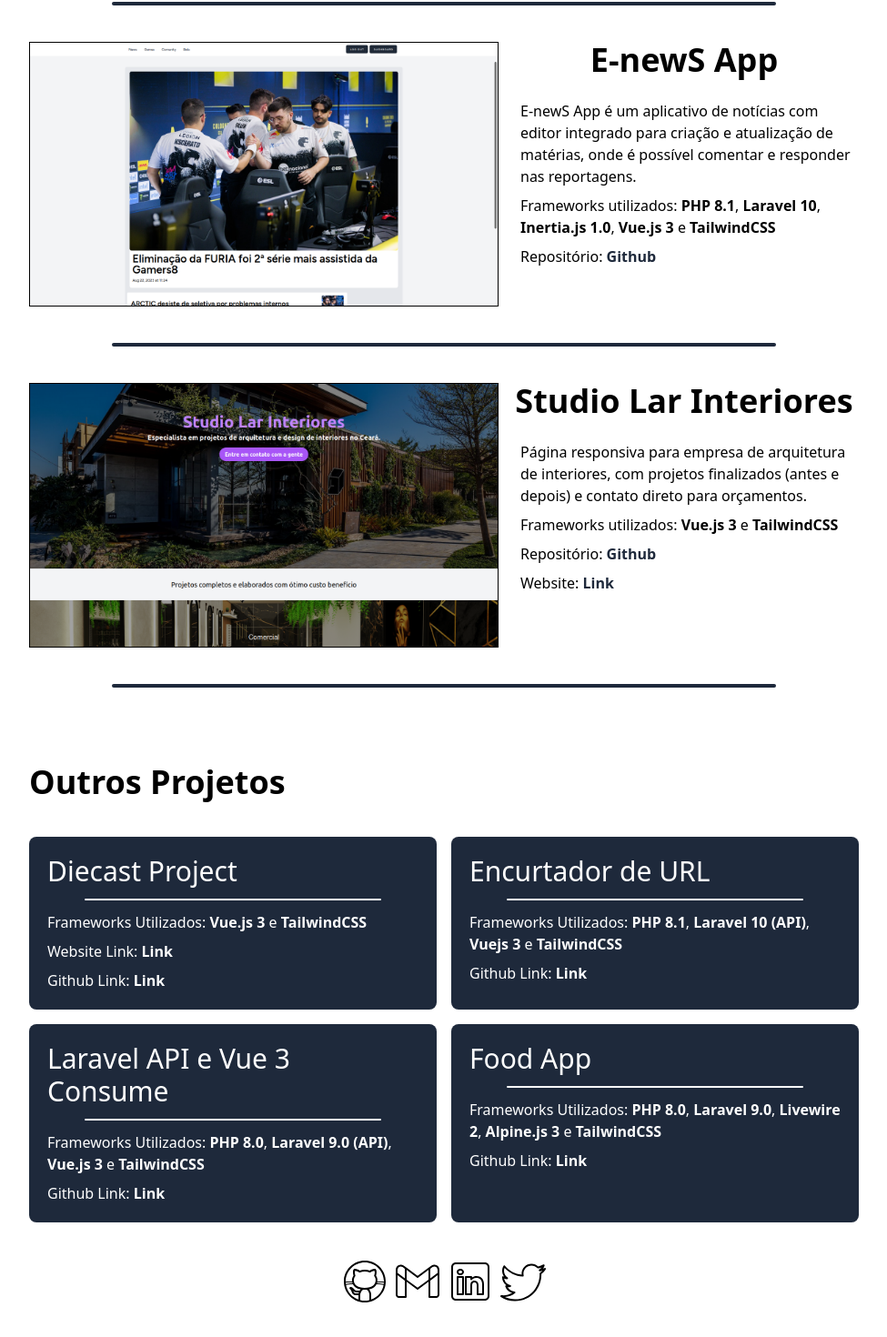
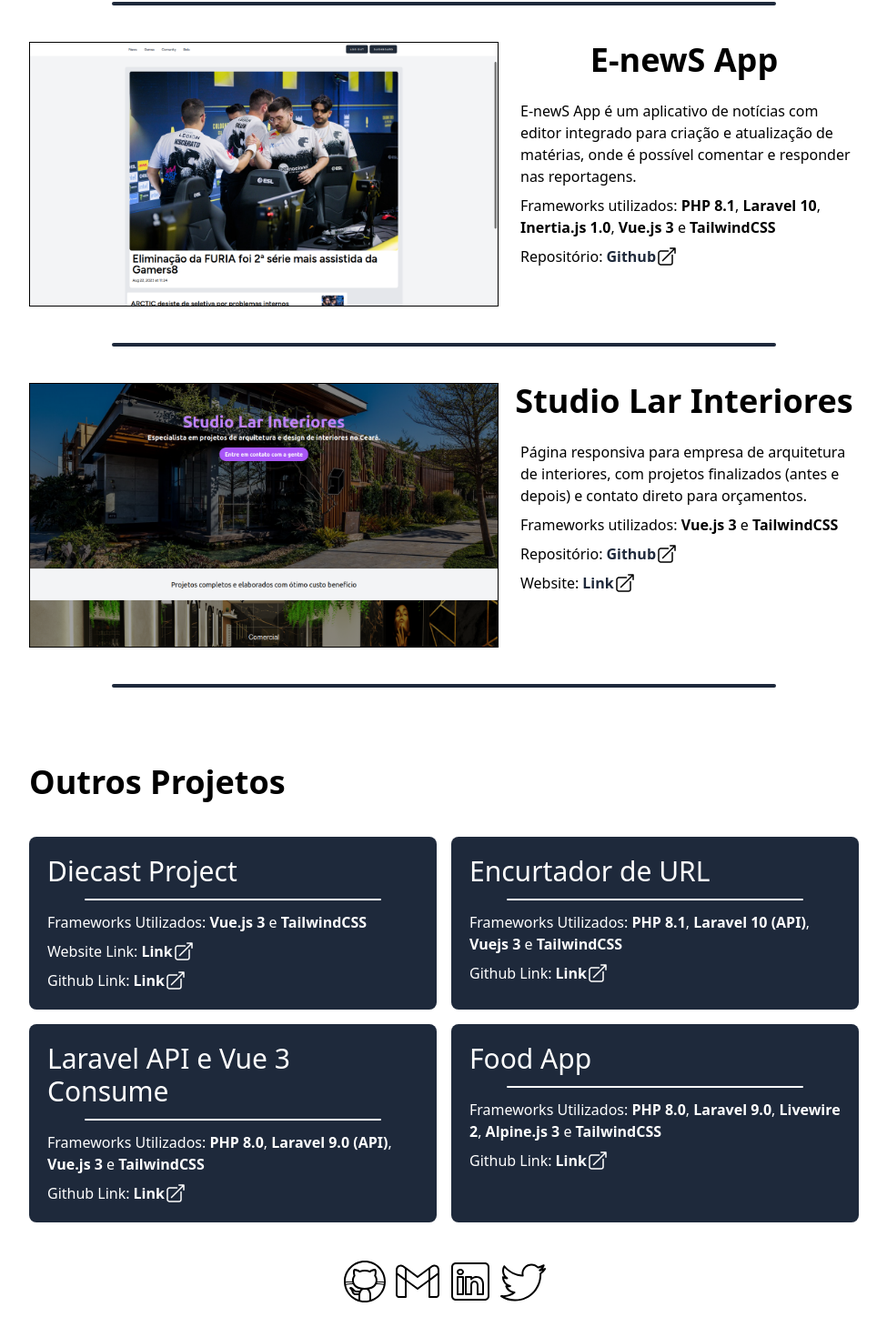
Before and after one commit to MatheusCavalc/My-Portfolio, a Vue app: page / in a window 1280 px wide. Shown: the part 1753-3223 px from the top of the page at 91% size, without its empty margins (152-1127 px from the left). Built offline with nearby package versions, Linux system fonts and the light colour scheme; a web font is replaced by a local one.

Commit message:
links update

```diff
--- a/src/components/MyProjects.vue
+++ b/src/components/MyProjects.vue
@@ -40,9 +40,11 @@
                     </div>
 
                     <div class="mt-2 md:ml-3">
-                        <p>
-                            Repositório: <a href="https://github.com/MatheusCavalc/SneakersApp-livewirev3" target="_blank"
-                                class="font-bold text-slate-800 hover:underline">Github</a>
+                        <p class="flex">
+                            Repositório:
+                            <a href="https://github.com/MatheusCavalc/SneakersApp-livewirev3" target="_blank"
+                                class="ml-1 font-bold text-slate-800 hover:underline">Github</a>
+                            <span><img class="h-5 w-5 md:h-6 md:w-6" src="../assets/icons/redirect.svg" alt=""></span>
                         </p>
                     </div>
                 </div>
@@ -80,9 +82,9 @@
                     </div>
 
                     <div class="mt-2 md:ml-3">
-                        <p>
+                        <p class="flex">
                             Repositório: <a href="https://github.com/MatheusCavalc/EsportsNews-L10" target="_blank"
-                                class="font-bold text-slate-800 hover:underline">Github</a>
+                                class="ml-1 font-bold text-slate-800 hover:underline">Github</a> <span><img class="h-5 w-5 md:h-6 md:w-6" src="../assets/icons/redirect.svg" alt=""></span>
                         </p>
                     </div>
                 </div>
@@ -120,16 +122,16 @@
                     </div>
 
                     <div class="mt-2 md:ml-3">
-                        <p>
-                            Repositório: <a class="font-bold text-slate-800 hover:underline" target="_blank"
-                                href="https://github.com/MatheusCavalc/studio-lar-interiores">Github</a>
+                        <p class="flex">
+                            Repositório: <a class="ml-1 font-bold text-slate-800 hover:underline" target="_blank"
+                                href="https://github.com/MatheusCavalc/studio-lar-interiores">Github</a> <span><img class="h-5 w-5 md:h-6 md:w-6" src="../assets/icons/redirect.svg" alt=""></span>
                         </p>
                     </div>
 
                     <div class="mt-2 md:ml-3">
-                        <p>
-                            Website: <a class="font-bold text-slate-800 hover:underline" target="_blank"
-                                href="https://studio-lar-interiores.vercel.app/">Link</a>
+                        <p class="flex">
+                            Website: <a class="ml-1 font-bold text-slate-800 hover:underline" target="_blank"
+                                href="https://studio-lar-interiores.vercel.app/">Link</a> <span><img class="h-5 w-5 md:h-6 md:w-6" src="../assets/icons/redirect.svg" alt=""></span>
                         </p>
                     </div>
                 </div>
--- a/src/components/OtherProjects.vue
+++ b/src/components/OtherProjects.vue
@@ -18,10 +18,26 @@
 
                     <p class="mb-2">Frameworks Utilizados: <span class="font-bold">Vue.js 3</span> e <span
                             class="font-bold">TailwindCSS</span></p>
-                    <p class="mb-2">Website Link: <a class="hover:text-gray-500 font-bold" target="_blank"
-                            href="https://diecast-project.vercel.app/">Link</a></p>
-                    <p>Github Link: <a class="hover:text-gray-500 font-bold" target="_blank"
-                            href="https://github.com/MatheusCavalc/diecast-project">Link</a></p>
+                    <p class="mb-2 flex text-white">Website Link: <a class="ml-1 hover:text-gray-500 font-bold"
+                            target="_blank" href="https://diecast-project.vercel.app/">Link</a>
+                        <span>
+                            <svg xmlns="http://www.w3.org/2000/svg" fill="none" viewBox="0 0 24 24" stroke-width="1.5"
+                                stroke="currentColor" class="w-5 h-5 md:w-6 md:h-6">
+                                <path stroke-linecap="round" stroke-linejoin="round"
+                                    d="M13.5 6H5.25A2.25 2.25 0 003 8.25v10.5A2.25 2.25 0 005.25 21h10.5A2.25 2.25 0 0018 18.75V10.5m-10.5 6L21 3m0 0h-5.25M21 3v5.25" />
+                            </svg>
+                        </span>
+                    </p>
+                    <p class="flex text-white">Github Link: <a class="ml-1 hover:text-gray-500 font-bold" target="_blank"
+                            href="https://github.com/MatheusCavalc/diecast-project">Link</a>
+                        <span>
+                            <svg xmlns="http://www.w3.org/2000/svg" fill="none" viewBox="0 0 24 24" stroke-width="1.5"
+                                stroke="currentColor" class="w-5 h-5 md:w-6 md:h-6">
+                                <path stroke-linecap="round" stroke-linejoin="round"
+                                    d="M13.5 6H5.25A2.25 2.25 0 003 8.25v10.5A2.25 2.25 0 005.25 21h10.5A2.25 2.25 0 0018 18.75V10.5m-10.5 6L21 3m0 0h-5.25M21 3v5.25" />
+                            </svg>
+                        </span>
+                    </p>
                 </div>
 
                 <div class="bg-slate-800 rounded-lg p-5 mb-3 md:mb-0">
@@ -37,8 +53,16 @@
                         <span class="font-bold">Vuejs 3</span> e
                         <span class="font-bold">TailwindCSS</span>
                     </p>
-                    <p>Github Link: <a class="hover:text-gray-500 font-bold" target="_blank"
-                            href="https://github.com/MatheusCavalc/url-shortener">Link</a></p>
+                    <p class="flex text-white">Github Link: <a class="ml-1 hover:text-gray-500 font-bold" target="_blank"
+                            href="https://github.com/MatheusCavalc/url-shortener">Link</a>
+                        <span>
+                            <svg xmlns="http://www.w3.org/2000/svg" fill="none" viewBox="0 0 24 24" stroke-width="1.5"
+                                stroke="currentColor" class="w-5 h-5 md:w-6 md:h-6">
+                                <path stroke-linecap="round" stroke-linejoin="round"
+                                    d="M13.5 6H5.25A2.25 2.25 0 003 8.25v10.5A2.25 2.25 0 005.25 21h10.5A2.25 2.25 0 0018 18.75V10.5m-10.5 6L21 3m0 0h-5.25M21 3v5.25" />
+                            </svg>
+                        </span>
+                    </p>
                 </div>
 
                 <div class="bg-slate-800 rounded-lg p-5 mb-3 md:mb-0">
@@ -54,8 +78,16 @@
                         <span class="font-bold">Vue.js 3</span> e
                         <span class="font-bold">TailwindCSS</span>
                     </p>
-                    <p>Github Link: <a class="hover:text-gray-500 font-bold" target="_blank"
-                            href="https://github.com/MatheusCavalc/ApiLaravel-VueConsume">Link</a></p>
+                    <p class="flex text-white">Github Link: <a class="ml-1 hover:text-gray-500 font-bold" target="_blank"
+                            href="https://github.com/MatheusCavalc/ApiLaravel-VueConsume">Link</a>
+                        <span>
+                            <svg xmlns="http://www.w3.org/2000/svg" fill="none" viewBox="0 0 24 24" stroke-width="1.5"
+                                stroke="currentColor" class="w-5 h-5 md:w-6 md:h-6">
+                                <path stroke-linecap="round" stroke-linejoin="round"
+                                    d="M13.5 6H5.25A2.25 2.25 0 003 8.25v10.5A2.25 2.25 0 005.25 21h10.5A2.25 2.25 0 0018 18.75V10.5m-10.5 6L21 3m0 0h-5.25M21 3v5.25" />
+                            </svg>
+                        </span>
+                    </p>
                 </div>
 
                 <div class="bg-slate-800 rounded-lg p-5 mb-3 md:mb-0">
@@ -72,8 +104,16 @@
                         <span class="font-bold">Alpine.js 3</span> e
                         <span class="font-bold">TailwindCSS</span>
                     </p>
-                    <p>Github Link: <a class="hover:text-gray-500 font-bold" target="_blank"
-                            href="https://github.com/MatheusCavalc/diecast-project">Link</a></p>
+                    <p class="flex text-white">Github Link: <a class="ml-1 hover:text-gray-500 font-bold" target="_blank"
+                            href="https://github.com/MatheusCavalc/diecast-project">Link</a>
+                        <span>
+                            <svg xmlns="http://www.w3.org/2000/svg" fill="none" viewBox="0 0 24 24" stroke-width="1.5"
+                                stroke="currentColor" class="w-5 h-5 md:w-6 md:h-6">
+                                <path stroke-linecap="round" stroke-linejoin="round"
+                                    d="M13.5 6H5.25A2.25 2.25 0 003 8.25v10.5A2.25 2.25 0 005.25 21h10.5A2.25 2.25 0 0018 18.75V10.5m-10.5 6L21 3m0 0h-5.25M21 3v5.25" />
+                            </svg>
+                        </span>
+                    </p>
                 </div>
             </div>
         </div>
```
Also changed, not shown: src/assets/icons/redirect.svg (added).
